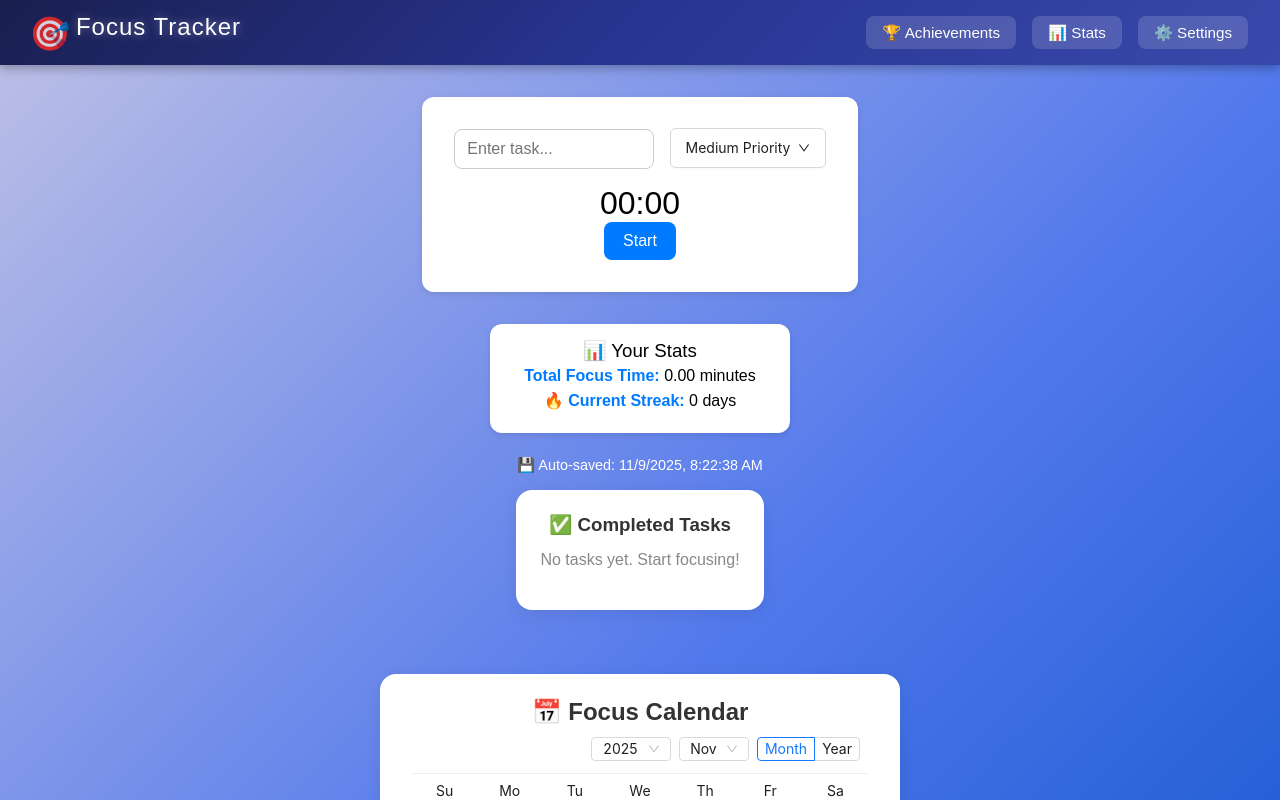
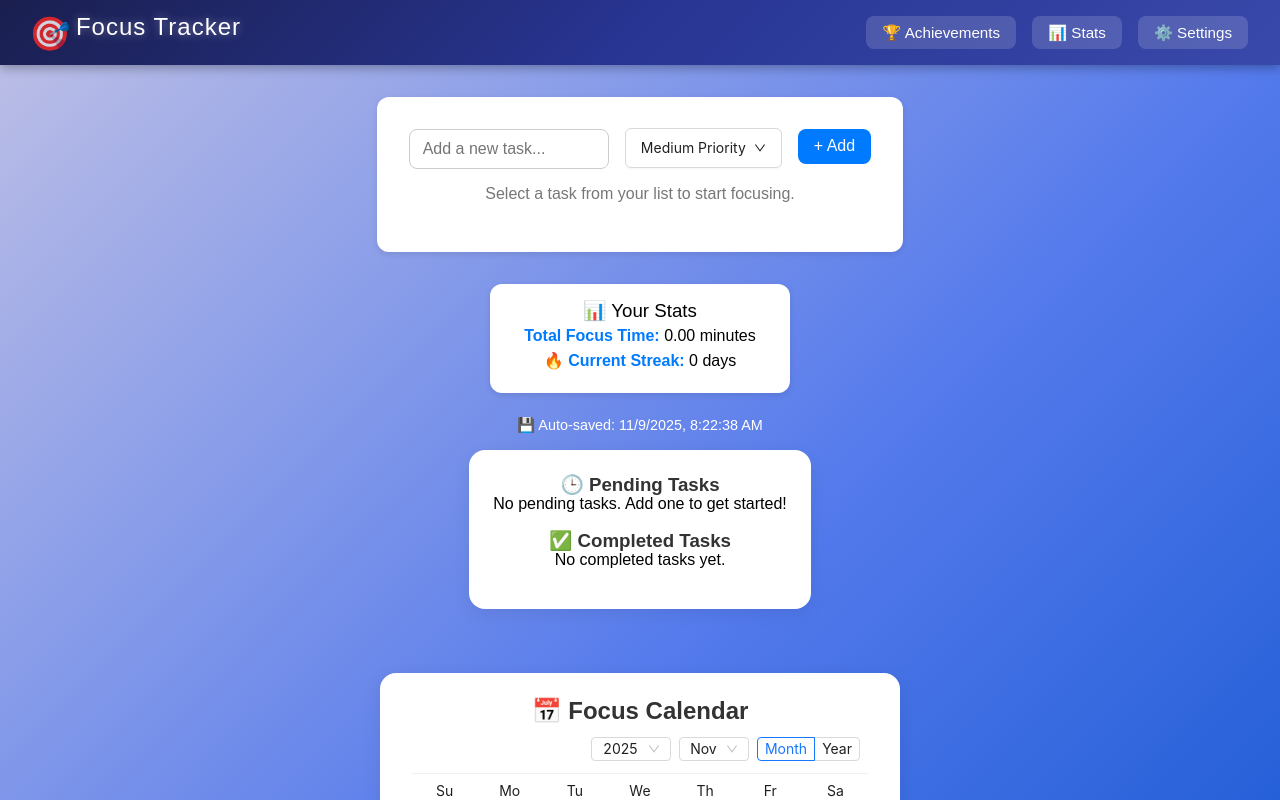
Before and after one commit to Blyn04/focustracker, a React (Create React App) app: page / in a window 1280 px wide. Both pictures are taken after a click on the button "Start Tracking". Shown: the top 800 px of the page. Built offline with nearby package versions, Linux system fonts and the light colour scheme.

Commit message:
ADDED PENDING TASKS

```diff
--- a/src/App.tsx
+++ b/src/App.tsx
@@ -36,6 +36,8 @@ function App() {
   const [showConfetti, setShowConfetti] = useState(false);
   const [earnedBadges, setEarnedBadges] = useState<string[]>([]);
   const [showAchievements, setShowAchievements] = useState(false);
+  const [pendingTasks, setPendingTasks] = useState<TaskItem[]>([]);
+  const [activeTask, setActiveTask] = useState<string | null>(null);
 
   // Load saved data
   useEffect(() => {
@@ -152,10 +154,21 @@ function App() {
           <Header onShowBadges={() => setShowAchievements(true)} />
 
           <div className="main-content">
-            <FocusTimer onSessionComplete={handleSessionComplete} />
+            <FocusTimer
+              onSessionComplete={handleSessionComplete}
+              onAddTask={(task, priority) =>
+                setPendingTasks((prev) => [...prev, { name: task, priority }])
+              }
+              activeTask={activeTask ?? undefined} // <<< fix here
+            />
             <Stats totalMinutes={totalMinutes} streak={streak} />
             <p className="last-saved">💾 Auto-saved: {lastSaved}</p>
-            <TaskList tasks={tasks} />
+            <TaskList
+              tasks={tasks}
+              pendingTasks={pendingTasks}
+              onStartTask={(taskName) => setActiveTask(taskName)}
+            />
+
             <FocusCalendar history={history} />
           </div>
 
--- a/src/components/FocusTimer.tsx
+++ b/src/components/FocusTimer.tsx
@@ -13,9 +13,11 @@ interface FocusTimerProps {
     priority: TaskPriority,
     level?: number
   ) => void;
+  onAddTask: (task: string, priority: TaskPriority) => void; // 👈 NEW PROP
+  activeTask?: string; // 👈 Optional active task name
 }
 
-function FocusTimer({ onSessionComplete }: FocusTimerProps) {
+function FocusTimer({ onSessionComplete, onAddTask, activeTask }: FocusTimerProps) {
   const [seconds, setSeconds] = useState(0);
   const [isRunning, setIsRunning] = useState(false);
   const [isPaused, setIsPaused] = useState(false);
@@ -24,6 +26,7 @@ function FocusTimer({ onSessionComplete }: FocusTimerProps) {
   const [focusLevel, setFocusLevel] = useState<number | null>(null);
   const [showLevelSelector, setShowLevelSelector] = useState(false);
 
+  // timer logic
   useEffect(() => {
     let timer: NodeJS.Timeout;
     if (isRunning && !isPaused) {
@@ -32,30 +35,30 @@ function FocusTimer({ onSessionComplete }: FocusTimerProps) {
     return () => clearInterval(timer);
   }, [isRunning, isPaused]);
 
+  const handleAddTask = () => {
+    if (!task.trim()) {
+      alert("Please enter a task name!");
+      return;
+    }
+    onAddTask(task.trim(), priority);
+    setTask("");
+    setPriority("Medium");
+  };
+
   const handleStop = () => {
     setIsRunning(false);
     setIsPaused(false);
-    if (!task.trim()) {
-      alert("Please enter a task before starting!");
-      return;
-    }
+    if (!activeTask) return;
     setShowLevelSelector(true);
   };
 
-  const handlePause = () => {
-    setIsPaused((prev) => !prev);
-  };
+  const handlePause = () => setIsPaused((prev) => !prev);
 
   const handleLevelSelect = (level: number) => {
-    // Calculate minutes more accurately
-    const minutes = seconds / 60; // float value for partial minutes
+    const minutes = seconds / 60;
     setFocusLevel(level);
-
-    onSessionComplete(minutes, task.trim(), priority, level);
-
+    onSessionComplete(minutes, activeTask || "", priority, level);
     setSeconds(0);
-    setTask("");
-    setPriority("Medium");
     setFocusLevel(null);
     setShowLevelSelector(false);
   };
@@ -72,22 +75,32 @@ function FocusTimer({ onSessionComplete }: FocusTimerProps) {
 
   return (
     <div className="focus-timer">
+      {!activeTask ? (
+        <>
           <div className="input-row">
             <input
               type="text"
-          placeholder="Enter task..."
+              placeholder="Add a new task..."
               value={task}
               onChange={(e) => setTask(e.target.value)}
               disabled={isRunning || showLevelSelector}
             />
-
-        <Dropdown overlay={menu} disabled={isRunning || showLevelSelector}>
+            <Dropdown overlay={menu}>
               <Button>
                 {priority} Priority <DownOutlined />
               </Button>
             </Dropdown>
+            <button className="add-task-btn" onClick={handleAddTask}>
+              + Add
+            </button>
           </div>
-
+          <p style={{ textAlign: "center", color: "#777" }}>
+            Select a task from your list to start focusing.
+          </p>
+        </>
+      ) : (
+        <>
+          <h3 style={{ textAlign: "center" }}>🎯 Focusing on: {activeTask}</h3>
           <h2>
             {String(Math.floor(seconds / 60)).padStart(2, "0")}:
             {String(seconds % 60).padStart(2, "0")}
@@ -98,25 +111,18 @@ function FocusTimer({ onSessionComplete }: FocusTimerProps) {
           ) : (
             <div className="timer-buttons">
               {!isRunning ? (
-            <button
-              onClick={() => {
-                if (!task.trim()) {
-                  alert("Enter a task before starting!");
-                  return;
-                }
-                setIsRunning(true);
-                setIsPaused(false);
-              }}
-            >
-              Start
-            </button>
+                <button onClick={() => setIsRunning(true)}>Start</button>
               ) : (
                 <>
-              <button onClick={handlePause}>{isPaused ? "Resume" : "Pause"}</button>
+                  <button onClick={handlePause}>
+                    {isPaused ? "Resume" : "Pause"}
+                  </button>
                   <button onClick={handleStop}>Stop</button>
                 </>
               )}
             </div>
+          )}
+        </>
       )}
     </div>
   );
--- a/src/components/TaskList.tsx
+++ b/src/components/TaskList.tsx
@@ -10,23 +10,52 @@ export interface TaskItem {
 
 interface TaskListProps {
   tasks: TaskItem[];
+  pendingTasks: TaskItem[];
+  onStartTask: (taskName: string) => void;
 }
 
-function TaskList({ tasks }: TaskListProps) {
-  const sortedTasks = [...tasks].sort((a, b) => {
+function TaskList({ tasks, pendingTasks, onStartTask }: TaskListProps) {
+  const sortByPriority = (a: TaskItem, b: TaskItem) => {
     const order = { High: 3, Medium: 2, Low: 1 };
     return (order[b.priority] || 0) - (order[a.priority] || 0);
-  });
+  };
+
+  const sortedCompleted = [...tasks].sort(sortByPriority);
+  const sortedPending = [...pendingTasks].sort(sortByPriority);
 
   return (
     <div className="task-list">
+      <h3>🕒 Pending Tasks</h3>
+      {sortedPending.length > 0 ? (
+        <ul>
+          {sortedPending.map((task, index) => (
+            <li key={`pending-${index}`} className="task-item">
+              <span>{task.name}</span>
+              <div className="task-right">
+                <span className={`priority-badge priority-${task.priority}`}>
+                  {task.priority}
+                </span>
+                <button
+                  className="start-btn"
+                  onClick={() => onStartTask(task.name)}
+                >
+                  ▶ Start
+                </button>
+              </div>
+            </li>
+          ))}
+        </ul>
+      ) : (
+        <p className="empty-text">No pending tasks. Add one to get started!</p>
+      )}
+
       <h3>✅ Completed Tasks</h3>
-      {sortedTasks.length > 0 ? (
+      {sortedCompleted.length > 0 ? (
         <ul>
-          {sortedTasks.map((task, index) => (
-            <li key={index}>
+          {sortedCompleted.map((task, index) => (
+            <li key={`done-${index}`} className="task-item">
               <span>{task.name}</span>
-              <div style={{ display: "flex", alignItems: "center", gap: "0.5rem" }}>
+              <div className="task-right">
                 <span className={`priority-badge priority-${task.priority}`}>
                   {task.priority}
                 </span>
@@ -38,9 +67,7 @@ function TaskList({ tasks }: TaskListProps) {
           ))}
         </ul>
       ) : (
-        <p style={{ color: "#888", textAlign: "center", marginTop: "1rem" }}>
-          No tasks yet. Start focusing!
-        </p>
+        <p className="empty-text">No completed tasks yet.</p>
       )}
     </div>
   );
--- a/src/styles/FocusTimer.css
+++ b/src/styles/FocusTimer.css
@@ -62,3 +62,19 @@
   margin: 0;
   transform: translateY(-1px);
 }
+
+.add-task-btn,
+.start-btn {
+  padding: 0.5rem 1rem;
+  border: none;
+  border-radius: 8px;
+  background-color: #007bff;
+  color: white;
+  cursor: pointer;
+  transition: 0.3s;
+}
+
+.add-task-btn:hover,
+.start-btn:hover {
+  background-color: #0056b3;
+}
--- a/src/styles/TaskList.css
+++ b/src/styles/TaskList.css
@@ -66,3 +66,19 @@
   color: #555;
   margin-left: 0.5rem;
 }
+
+.add-task-btn,
+.start-btn {
+  padding: 0.5rem 1rem;
+  border: none;
+  border-radius: 8px;
+  background-color: #007bff;
+  color: white;
+  cursor: pointer;
+  transition: 0.3s;
+}
+
+.add-task-btn:hover,
+.start-btn:hover {
+  background-color: #0056b3;
+}
```
Also changed, not shown: src/components/BackgroundMusic.tsx (+49 -0 lines). Lines whose indentation alone changed are shown as unchanged.
